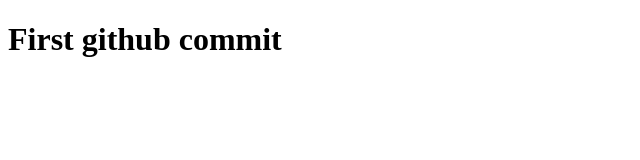
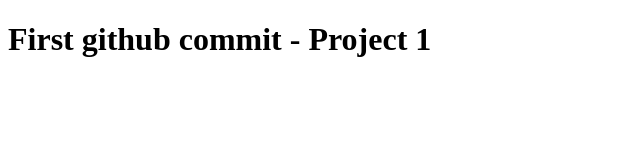
Before and after one commit to avinash-dewangan/Js-learn, a plain HTML site: page index.html in a window 1280 px wide. Shown: the whole page, without its empty margins (0-640 px from the left). Drawn offline with Linux system fonts and the light colour scheme.

Commit message:
change the h1 title

```diff
--- a/index.html
+++ b/index.html
@@ -6,6 +6,6 @@
     <title>Document</title>
 </head>
 <body>
-    <h1>First github commit</h1>
+    <h1>First github commit - Project 1</h1>
 </body>
 </html>
```
